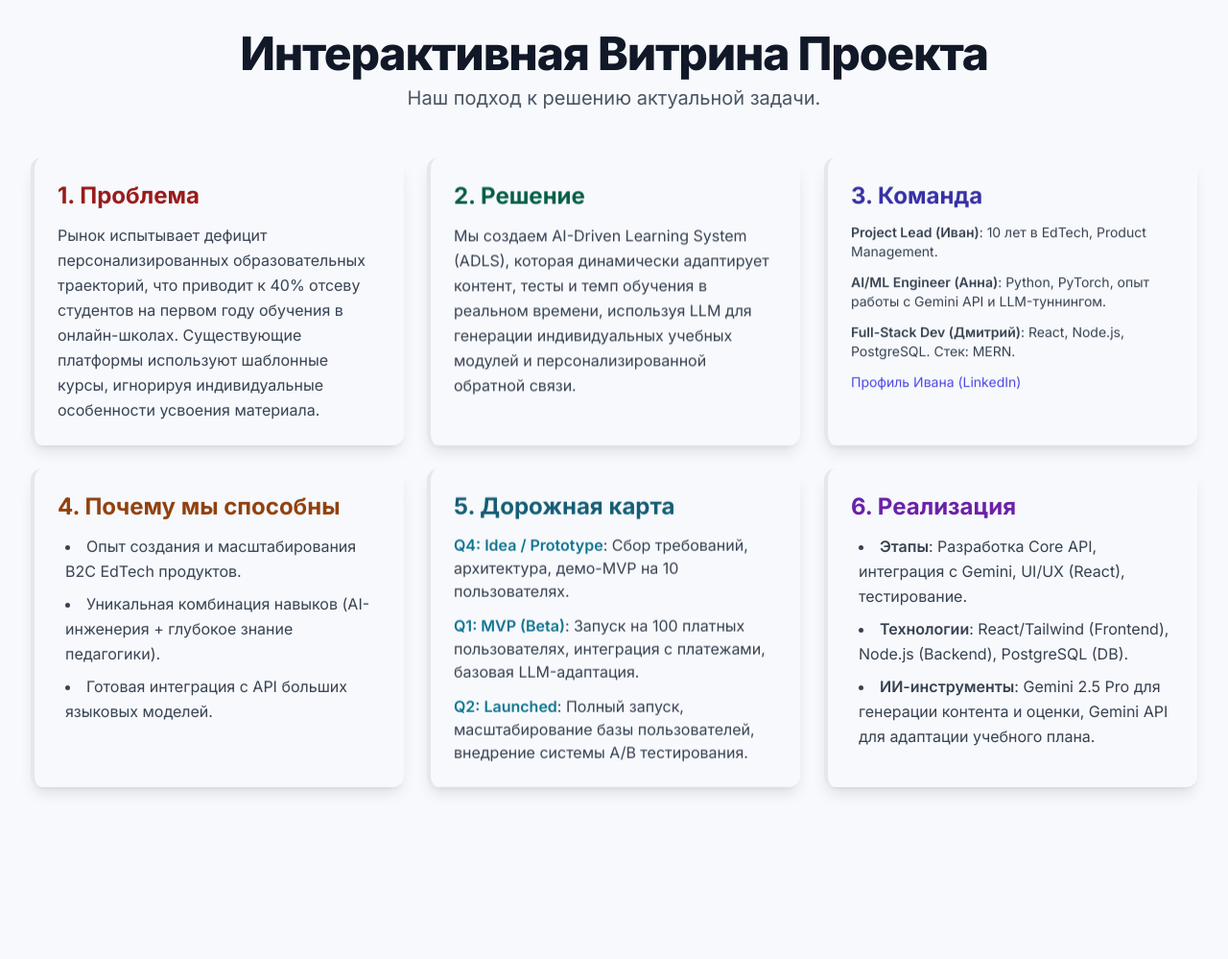
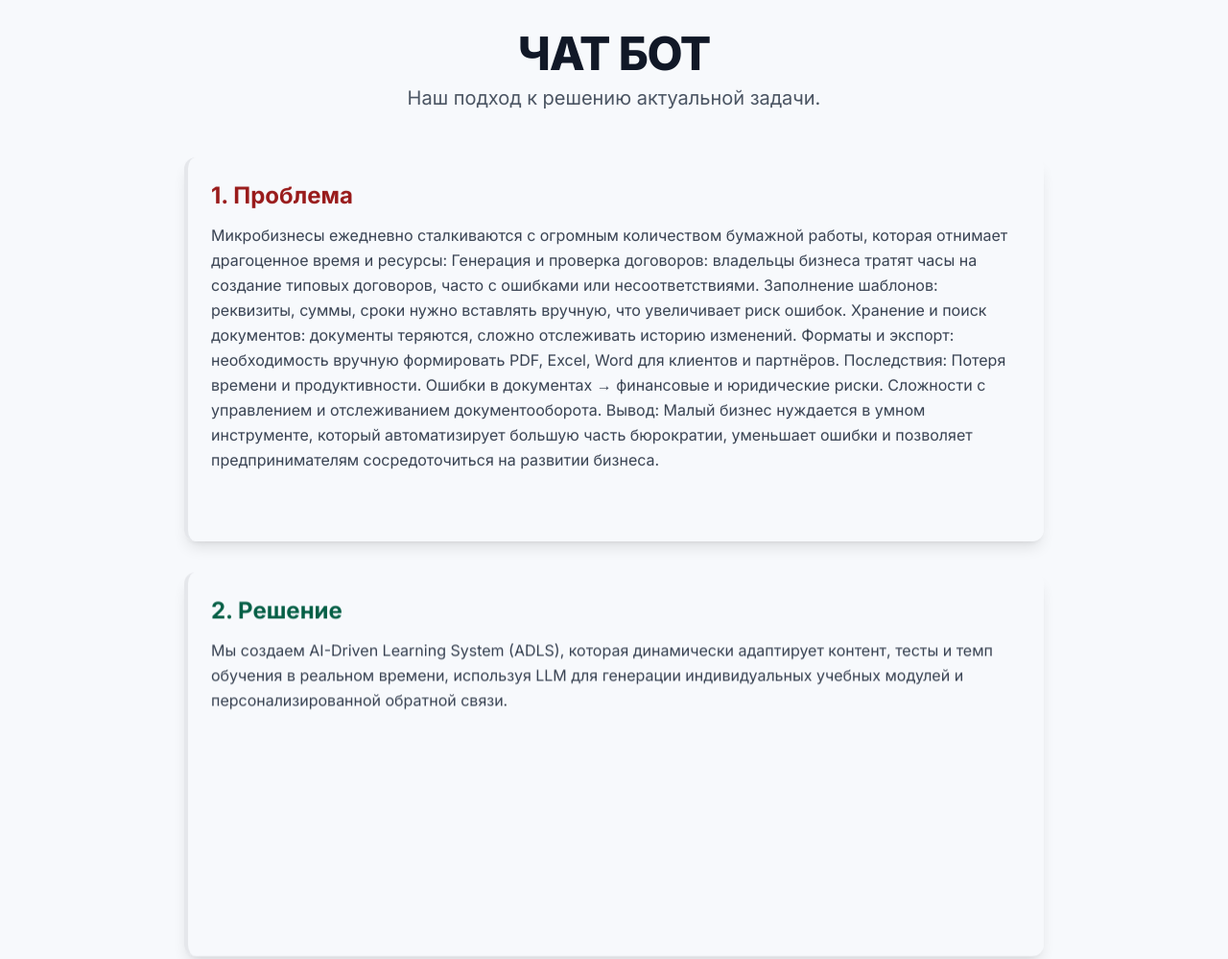
Before and after one commit to Jumavoy22/demo-website, a plain HTML site: page index.html in a window 1280 px wide. Shown: the top 999 px of the page at 96% size. Before the commit the page ends 852 px from the top, so only its background shows below. Drawn offline with nearby package versions, Linux system fonts and the light colour scheme.

Commit message:
Revise project title and improve layout for chatbot
Updated the project title and modified sections to enhance clarity and focus on the chatbot functionality. Adjusted layout and animation settings for better user experience.

```diff
--- a/index.html
+++ b/index.html
@@ -3,7 +3,7 @@
 <head>
     <meta charset="UTF-8">
     <meta name="viewport" content="width=device-width, initial-scale=1.0">
-    <title>Demo Project Showcase - Витрина Проекта</title>
+    <title>Demo Project Showcase -ЧАТ БОТ</title>
     <!-- Подключение Tailwind CSS -->
     <script src="https://cdn.tailwindcss.com"></script>
     <style>
@@ -23,6 +23,15 @@
             will-change: transform;
             opacity: 0; /* Изначально скрыты для анимации появления */
             transform: translateY(20px);
+            /* Устанавливаем минимальную высоту, чтобы карточки не помещались на экране сразу */
+            min-height: 50vh; /* УВЕЛИЧЕНО до 50vh */
+            display: flex;
+            flex-direction: column;
+        }
+
+        /* Задаем отступ между карточками, чтобы они не были слишком плотно */
+        .card-wrapper {
+            padding-bottom: 2rem;
         }
 
         /* Анимация при наведении */
@@ -50,30 +59,56 @@
 <body class="p-4 md:p-8">
 
     <header class="text-center mb-12">
-        <h1 class="text-5xl font-extrabold text-gray-900 mb-2 tracking-tight">Интерактивная Витрина Проекта</h1>
+        <h1 class="text-5xl font-extrabold text-gray-900 mb-2 tracking-tight">ЧАТ БОТ</h1>
         <p class="text-xl text-gray-600">Наш подход к решению актуальной задачи.</p>
     </header>
 
-    <main class="grid grid-cols-1 md:grid-cols-2 lg:grid-cols-3 gap-6 max-w-7xl mx-auto">
+    <!-- Обертка grid-cols-1 гарантирует, что на мобильных устройствах будет только один столбец -->
+    <main class="grid grid-cols-1 gap-0 max-w-4xl mx-auto">
 
+        <!-- Обертка для карточек для управления вертикальным отступом -->
+        <div class="card-wrapper">
             <!-- Секция: Проблема (Задержка 0ms) -->
-        <section id="problem" class="card p-6 rounded-xl border-l-4 color-problem shadow-lg" data-delay="0">
+            <section id="problem" class="card p-6 rounded-xl border-l-4 color-problem shadow-lg mx-auto" data-delay="0">
                 <h2 class="text-2xl font-bold mb-3 text-red-800">1. Проблема</h2>
                 <p class="text-gray-700 leading-relaxed">
-                Рынок испытывает дефицит персонализированных образовательных траекторий, что приводит к 40% отсеву студентов на первом году обучения в онлайн-школах. Существующие платформы используют шаблонные курсы, игнорируя индивидуальные особенности усвоения материала.
+                   Микробизнесы ежедневно сталкиваются с огромным количеством бумажной работы, которая отнимает драгоценное время и ресурсы:
+
+Генерация и проверка договоров: владельцы бизнеса тратят часы на создание типовых договоров, часто с ошибками или несоответствиями.
+
+Заполнение шаблонов: реквизиты, суммы, сроки нужно вставлять вручную, что увеличивает риск ошибок.
+
+Хранение и поиск документов: документы теряются, сложно отслеживать историю изменений.
+
+Форматы и экспорт: необходимость вручную формировать PDF, Excel, Word для клиентов и партнёров.
+
+Последствия:
+
+Потеря времени и продуктивности.
+
+Ошибки в документах → финансовые и юридические риски.
+
+Сложности с управлением и отслеживанием документооборота.
+
+Вывод:
+Малый бизнес нуждается в умном инструменте, который автоматизирует большую часть бюрократии, уменьшает ошибки и позволяет предпринимателям сосредоточиться на развитии бизнеса.
                 </p>
             </section>
+        </div>
 
+        <div class="card-wrapper">
             <!-- Секция: Решение (Задержка 200ms) -->
-        <section id="solution" class="card p-6 rounded-xl border-l-4 color-solution shadow-lg" data-delay="200">
+            <section id="solution" class="card p-6 rounded-xl border-l-4 color-solution shadow-lg mx-auto" data-delay="200">
                 <h2 class="text-2xl font-bold mb-3 text-emerald-800">2. Решение</h2>
                 <p class="text-gray-700 leading-relaxed">
                     Мы создаем AI-Driven Learning System (ADLS), которая динамически адаптирует контент, тесты и темп обучения в реальном времени, используя LLM для генерации индивидуальных учебных модулей и персонализированной обратной связи.
                 </p>
             </section>
+        </div>
 
+        <div class="card-wrapper">
             <!-- Секция: Команда (Задержка 400ms) -->
-        <section id="team" class="card p-6 rounded-xl border-l-4 color-team shadow-lg" data-delay="400">
+            <section id="team" class="card p-6 rounded-xl border-l-4 color-team shadow-lg mx-auto" data-delay="400">
                 <h2 class="text-2xl font-bold mb-3 text-indigo-800">3. Команда</h2>
                 <ul class="space-y-3 text-sm text-gray-700">
                     <li><strong class="font-semibold">Project Lead (Иван)</strong>: 10 лет в EdTech, Product Management.</li>
@@ -82,9 +117,11 @@
                     <li><a href="#" class="text-indigo-600 hover:underline">Профиль Ивана (LinkedIn)</a></li>
                 </ul>
             </section>
+        </div>
 
+        <div class="card-wrapper">
             <!-- Секция: Почему мы (Задержка 600ms) -->
-        <section id="why" class="card p-6 rounded-xl border-l-4 color-why shadow-lg" data-delay="600">
+            <section id="why" class="card p-6 rounded-xl border-l-4 color-why shadow-lg mx-auto" data-delay="600">
                 <h2 class="text-2xl font-bold mb-3 text-amber-800">4. Почему мы способны</h2>
                 <ul class="list-disc list-inside space-y-2 text-gray-700 leading-relaxed pl-2">
                     <li>Опыт создания и масштабирования B2C EdTech продуктов.</li>
@@ -92,9 +129,11 @@
                     <li>Готовая интеграция с API больших языковых моделей.</li>
                 </ul>
             </section>
+        </div>
 
+        <div class="card-wrapper">
             <!-- Секция: Дорожная карта (Задержка 800ms) -->
-        <section id="roadmap" class="card p-6 rounded-xl border-l-4 color-roadmap shadow-lg" data-delay="800">
+            <section id="roadmap" class="card p-6 rounded-xl border-l-4 color-roadmap shadow-lg mx-auto" data-delay="800">
                 <h2 class="text-2xl font-bold mb-3 text-cyan-800">5. Дорожная карта</h2>
                 <div class="space-y-3 text-gray-700">
                     <p><strong class="font-semibold text-cyan-700">Q4: Idea / Prototype</strong>: Сбор требований, архитектура, демо-MVP на 10 пользователях.</p>
@@ -102,9 +141,11 @@
                     <p><strong class="font-semibold text-cyan-700">Q2: Launched</strong>: Полный запуск, масштабирование базы пользователей, внедрение системы A/B тестирования.</p>
                 </div>
             </section>
+        </div>
 
+        <div class="card-wrapper">
             <!-- Секция: Реализация (Задержка 1000ms) -->
-        <section id="implementation" class="card p-6 rounded-xl border-l-4 color-implementation shadow-lg" data-delay="1000">
+            <section id="implementation" class="card p-6 rounded-xl border-l-4 color-implementation shadow-lg mx-auto" data-delay="1000">
                 <h2 class="text-2xl font-bold mb-3 text-purple-800">6. Реализация</h2>
                 <ul class="list-disc list-inside space-y-2 text-gray-700 leading-relaxed pl-2">
                     <li><strong class="font-semibold">Этапы</strong>: Разработка Core API, интеграция с Gemini, UI/UX (React), тестирование.</li>
@@ -112,6 +153,7 @@
                     <li><strong class="font-semibold">ИИ-инструменты</strong>: Gemini 2.5 Pro для генерации контента и оценки, Gemini API для адаптации учебного плана.</li>
                 </ul>
             </section>
+        </div>
 
     </main>
 
@@ -120,6 +162,8 @@
             const cards = document.querySelectorAll('.card');
 
             // Запуск анимации при прокрутке
+            // Устанавливаем threshold: 1.0, чтобы карточка появлялась, только когда она полностью видна
+            // margin: '0px 0px -20% 0px' создает "буфер" снизу, чтобы карточка начинала наблюдаться до того, как появится в самом низу экрана.
             const observer = new IntersectionObserver((entries) => {
                 entries.forEach(entry => {
                     if (entry.isIntersecting) {
@@ -136,8 +180,10 @@
                     }
                 });
             }, {
-                // Карточка должна быть видна хотя бы на 10%
-                threshold: 0.1
+                // Карточка должна быть видна хотя бы на 80% (для лучшего ощущения)
+                threshold: 0.8,
+                // Добавляем отступ снизу, чтобы запуск происходил более плавно при прокрутке
+                rootMargin: '0px 0px -20% 0px'
             });
 
             // Начинаем наблюдение за каждой карточкой
```
Lines whose indentation alone changed are shown as unchanged.
